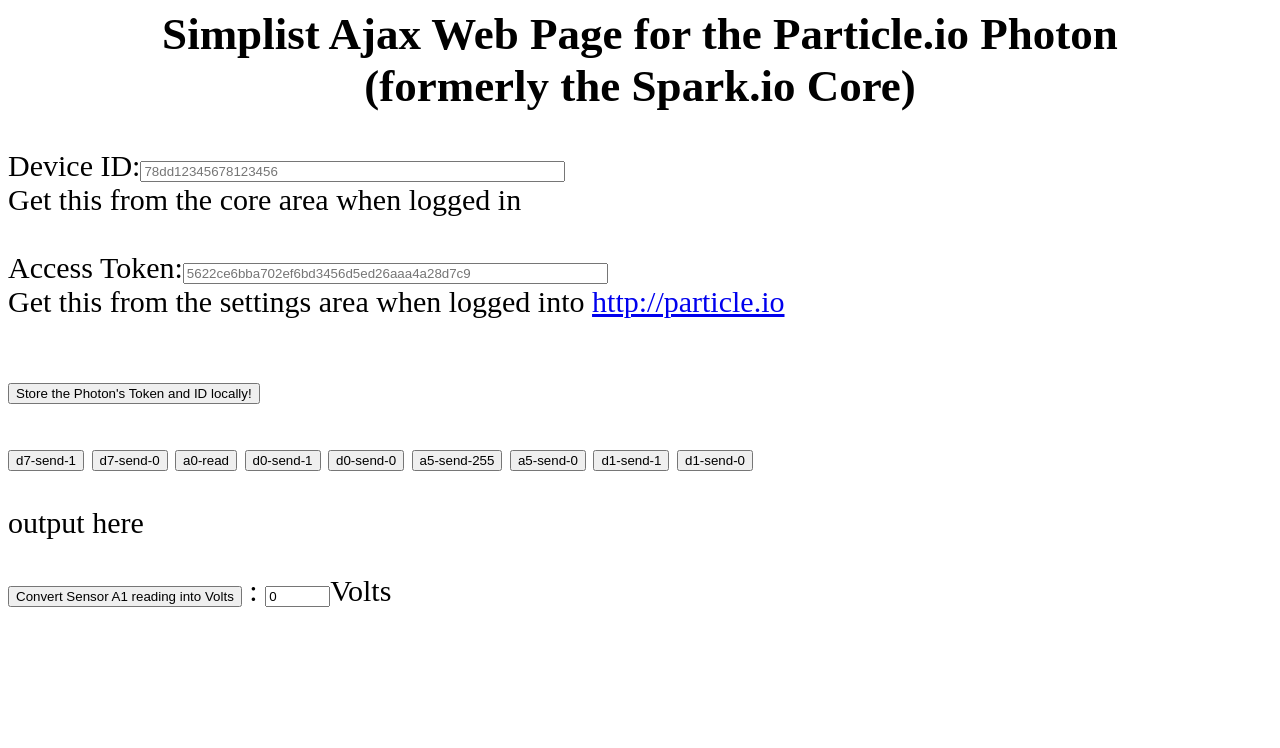
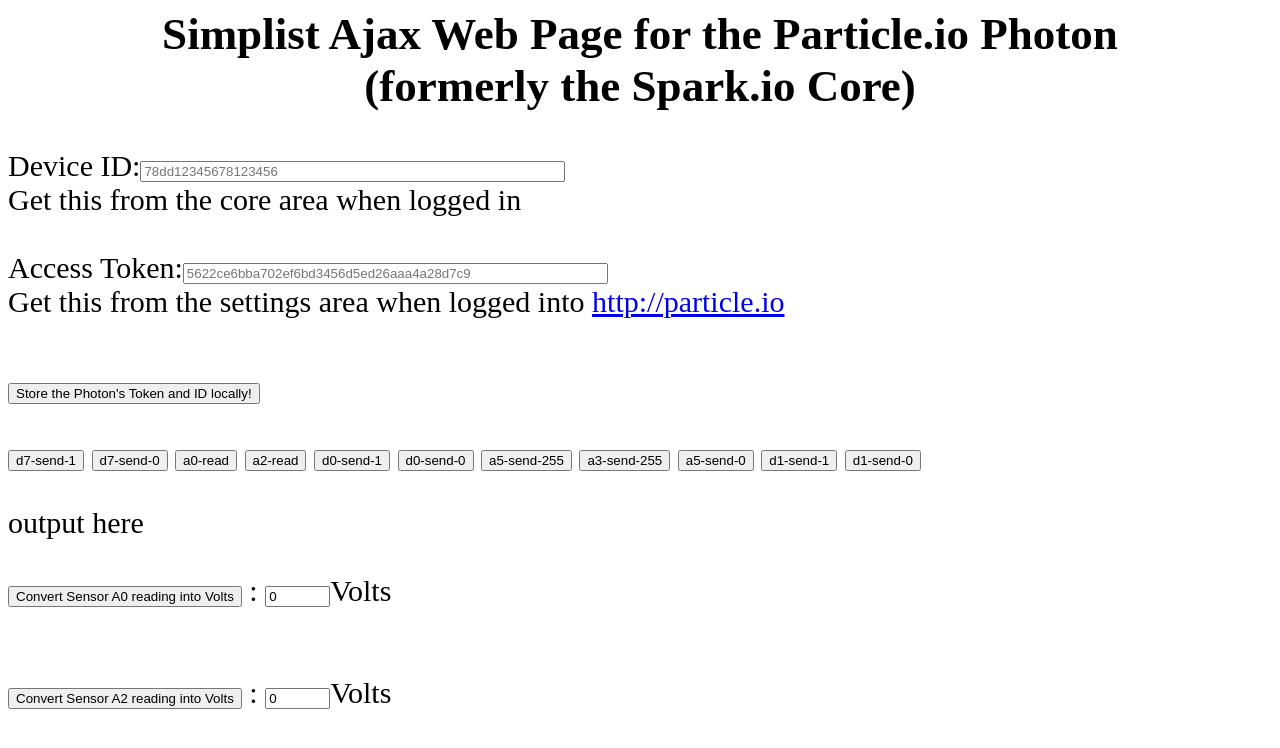
Before and after one commit to Tylerross/PhotonAjax, a plain HTML site: page prep-photon.html in a window 1280 px wide. Drawn offline with Linux system fonts and the light colour scheme.

Commit message:
Update prep-photon.html

```diff
--- a/prep-photon.html
+++ b/prep-photon.html
@@ -176,6 +176,10 @@
     sendToSpark('a0-read')
 }">
 
+<input type="button" value="a2-read" onClick="{
+    sendToSpark('a2-read')
+}">
+
 <input type="button" value="d0-send-1" onClick="{
     sendToSpark('d0-send-1')
 }">
@@ -186,6 +190,10 @@
 
 <input type="button" value="a5-send-255" onClick="{
     sendToSpark('a5-send-255')
+}">
+
+<input type="button" value="a3-send-255" onClick="{
+    sendToSpark('a3-send-77')
 }">
 
 <input type="button" value="a5-send-0" onClick="{
@@ -219,7 +227,13 @@
 
 
 
-<input type=button id="myToVolts" value="Convert Sensor A1 reading into Volts" onclick="{
+<input type=button id="myToVolts" value="Convert Sensor A0 reading into Volts" onclick="{
+  var myTemp = parseFloat(getElementById('myDivId').innerHTML)
+  document.all.myCalc1.value = (myTemp * 3.3 / 4095).toFixed(2);
+}">
+: <input type=text id="myCalc1" value=0 size=5>Volts <br><br><br>
+
+   <input type=button id="myToVolts" value="Convert Sensor A2 reading into Volts" onclick="{
   var myTemp = parseFloat(getElementById('myDivId').innerHTML)
   document.all.myCalc1.value = (myTemp * 3.3 / 4095).toFixed(2);
 }">
@@ -235,6 +249,7 @@
 
 
 
+
 </font>
 </body>
 </html>
```
